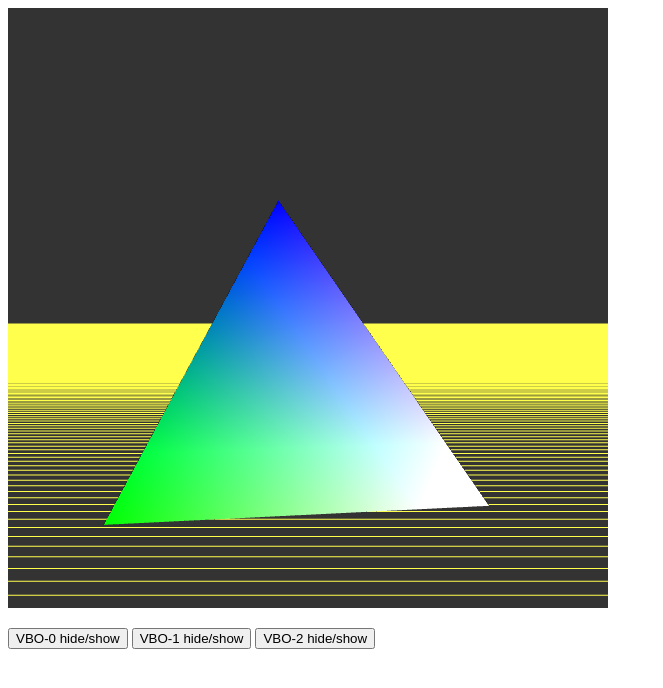
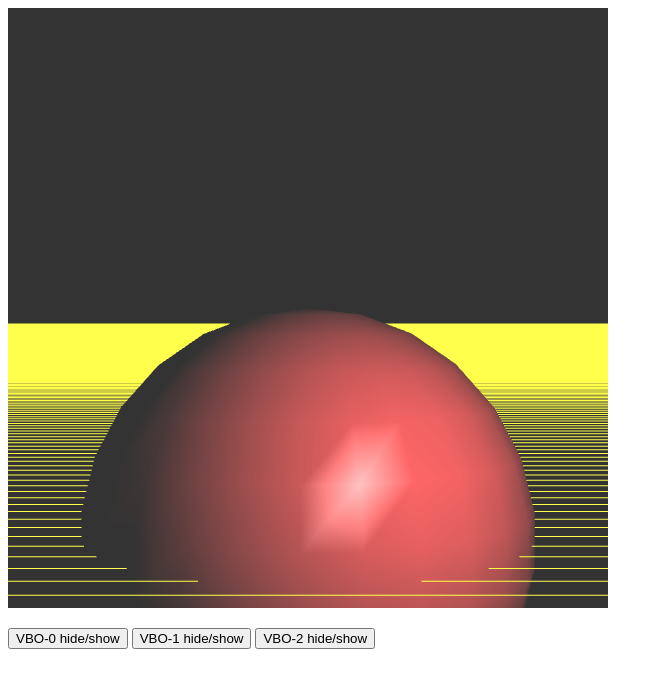
Before and after one commit to boehis/WebGL_ProjectC, a plain HTML site: page MultiShader15/index.html in a window 1280 px wide. Shown: the whole page, without its empty margins (0-663 px from the left). Drawn offline with Linux system fonts and the light colour scheme.

Commit message:
shading gur + phong light

```diff
--- a/MultiShader15/JT_VBObox-Lib.js
+++ b/MultiShader15/JT_VBObox-Lib.js
@@ -237,36 +237,6 @@ WorldBox.prototype.reload = function () {
     this.vboContents);   // the JS source-data array used to fill VBO
 
 }
-/*
-VBObox0.prototype.empty = function() {
-//=============================================================================
-// Remove/release all GPU resources used by this VBObox object, including any
-// shader programs, attributes, uniforms, textures, samplers or other claims on
-// GPU memory.  However, make sure this step is reversible by a call to
-// 'restoreMe()': be sure to retain all our Float32Array data, all values for
-// uniforms, all stride and offset values, etc.
-//
-//
-// 		********   YOU WRITE THIS! ********
-//
-//
-//
-}
-
-VBObox0.prototype.restore = function() {
-//=============================================================================
-// Replace/restore all GPU resources used by this VBObox object, including any
-// shader programs, attributes, uniforms, textures, samplers or other claims on
-// GPU memory.  Use our retained Float32Array data, all values for  uniforms,
-// all stride and offset values, etc.
-//
-//
-// 		********   YOU WRITE THIS! ********
-//
-//
-//
-}
-*/
 
 //=============================================================================
 //=============================================================================
@@ -275,32 +245,66 @@ function VBObox1() {
   this.VERT_SRC =	//--------------------- VERTEX SHADER source code
     'precision highp float;\n' +				// req'd in OpenGL ES if we use 'float'
     //
-    'uniform mat4 u_MvpMatrix;\n' +
-    'uniform mat4 u_ModelMatrix;\n' +
-    'uniform mat4 u_NormalMatrix;\n' +
-    'attribute vec4 a_Pos1;\n' +
-    'attribute vec3 a_Normal;\n' +
-    'uniform vec3 u_LightColor;\n' +     // Light color
-    'uniform vec3 u_LightPosition;\n' +  // Position of the light source
-    'uniform vec3 u_AmbientLight;\n' +   // Ambient light color
+    'attribute vec4 a_position; \n' +
+    'attribute vec4 a_normal; \n' +
+    'uniform mat4 projection, modelview, normalMat; \n' +
+    'varying vec3 normalInterp; \n' +
+    'varying vec3 vertPos; \n' +
+    'uniform int mode;    \n' +
+    'uniform float Ka;    \n' +
+    'uniform float Kd;    \n' +
+    'uniform float Ks;    \n' +
+    'uniform float shininessVal;  \n' +
+    'uniform vec3 ambientColor; \n' +
+    'uniform vec3 diffuseColor; \n' +
+    'uniform vec3 specularColor; \n' +
+    'uniform vec3 lightPos;  \n' +
+    'uniform vec3 u_eyePosWorld; \n' + 	// Camera/eye location in world coords.
+    'varying vec4 color;  \n' +
 
-    'attribute vec3 a_Colr1;\n' +
-    'varying vec4 v_Colr1;\n' +
-    //
-    'void main() {\n' +
-    'vec4 transVec = u_NormalMatrix * vec4(a_Normal, 0.0);\n' +
-    'vec3 normVec = normalize(transVec.xyz);\n' +
-    'vec3 lightVec = vec3(1.0, 0.0, 1.0);\n' +
-    '  gl_Position = u_MvpMatrix * a_Pos1;\n' +
-    '	 v_Colr1 = vec4(a_Colr1*dot(normVec,lightVec), 1.0);\n' +
-    ' }\n';
+    'void main(){ \n' +
+
+    '  vec3 normal2 = normalize(vec3(normalMat * a_normal));\n' +
+     // Calculate world coordinate of vertex
+    '  vec4 vertexPosition = modelview * a_position;\n' +
+      // Calculate the light direction and make it 1.0 in length
+    '  vec3 lightDirection = normalize(lightPos - vec3(vertexPosition));\n' +
+      // The dot product of the light direction and the normal
+    '  float nDotL = max(dot(lightDirection, vec3(normal2)), 0.0);\n' +
+
+    '  vec3 diffuse = diffuseColor * nDotL;\n' +
+    // Calculate the color due to ambient reflection
+
+     '  gl_Position = projection * vertexPosition; \n' +
+     '  vec3 eyeDirection = normalize(u_eyePosWorld - vertexPosition.xyz); \n' +
+
+
+    '  vertPos = vec3(vertexPosition); \n' +
+    '  vec3 N = normal2; \n' +
+    '  vec3 L = lightDirection; \n' +
+    '  float lambertian = nDotL; \n' +
+    '  float specular = 0.0; \n' +
+    '  if(lambertian > 0.0) { \n' +
+    '    vec3 R = reflect(L, N);      // Reflected light vector \n' +
+    '    vec3 V = normalize(-eyeDirection); // Vector to viewer \n' +
+    '    float specAngle = max(dot(R, V), 0.0); \n' +
+    '    specular = pow(specAngle, shininessVal); \n' +
+    '  } \n' +
+    '  color = vec4(Ka * ambientColor + \n' +
+    '               Kd * nDotL * diffuseColor  + \n' +
+'                   Ks * specular * specularColor, 1.0); \n' +
+
+    // '  if(mode == 2) color = vec4(Ka * ambientColor, 1.0); \n' +
+    // '  if(mode == 3) color = vec4(Kd * lambertian * diffuseColor, 1.0); \n' +
+    // '  if(mode == 4) color = vec4(Ks * specular * specularColor, 1.0); \n' +
+    '} \n'
 
   // SHADED, sphere-like dots:
   this.FRAG_SRC = //---------------------- FRAGMENT SHADER source code
     'precision mediump float;\n' +
-    'varying vec4 v_Colr1;\n' +
+    'varying vec4 color;\n' +
     'void main() {\n' +
-    '  gl_FragColor = v_Colr1; \n' +
+    '  gl_FragColor = color; \n' +
     '}\n';
 
   var c30 = Math.sqrt(0.75);					// == cos(30deg) == sqrt(3) / 2
@@ -311,84 +315,9 @@ function VBObox1() {
   var sq89 = Math.sqrt(8.0 / 9.0)
   var thrd = 1.0 / 3.0;
 
-  this.vboContents = new Float32Array([
-    // Vertex coordinates(x,y,z,w) and color (R,G,B) for a new color tetrahedron:
-    // HOW TO BUILD A SYMMETRICAL TETRAHEDRON:
-    //	--define it by 4 'nodes' (locations where we place 1 or more vertices).
-    //	--Each node connects to every other node by an 'edge'.
-    //	--Any 3 nodes chosen will form an equilateral triangle from 3 edges.
-    //	--Every corner of every equilateral triangle forms a 60 degree angle.
-    //	--We can define the 'center' of an equilateral triangle as the point
-    //		location equally distant from each triangle corner.
-    //		Equivalently, the center point is the intersection of the lines that
-    //		bisect the 60-degree angles at each corner of the triangle.
-    //	--Begin by defining an equilateral triangle in xy plane with center point
-    //		at the origin. Create each node by adding a unit vector to the origin;
-    //		node n1 at (0,1,0);
-    //	  node n2 at ( cos30, -0.5, 0)  (30 degrees below x axis)
-    //		node n3 at (-cos30, -0.5, 0)  (Note that cos30 = sqrt(3)/2).
-    //	--Note the triangle's 'height' in y is 1.5 (from y=-0.5 to y= +1.0).
-    //	--Choose node on +z axis at location that will form equilateral triangles
-    //		with the sides of the n1,n2,n3 triangle edges.
-    //	--Look carefully at the n0,n3,n1 triangle; its height (1.5) stretches from
-    //		(0,-0.5,0) to node n0 at (0,0,zheight).  Thus 1.5^2 = 0.5^2 + zheight^2,
-    //		or 2.25 = 0.25 + zHeight^2; thus zHeight==sqrt2.
-    // 		node n0 == Apex on +z axis; equilateral triangle base at z=0.
-    //  -- SURFACE NORMALS?
-    //		See: '2016.02.17.HowToBuildTetrahedron.pdf' on Canvas
-    //
-    /*	Nodes:
-         0.0,	 0.0, sq2, 1.0,			0.0, 	0.0,	1.0,	// Node 0 (apex, +z axis;  blue)
-         c30, -0.5, 0.0, 1.0, 		1.0,  0.0,  0.0, 	// Node 1 (base: lower rt; red)
-         0.0,  1.0, 0.0, 1.0,  		0.0,  1.0,  0.0,	// Node 2 (base: +y axis;  grn)
-        -c30, -0.5, 0.0, 1.0, 		1.0,  1.0,  1.0, 	// Node 3 (base:lower lft; white)
-    */
+  this.vboContents = makeSphere()
 
-    // Face 0: (right side).  Unit Normal Vector: N0 = (sq23, sq29, thrd)
-    // Node 0 (apex, +z axis; 			color--blue, 				surf normal (all verts):
-    0.0, 0.0, sq2, 1.0, 0.0, 0.0, 1.0, sq23, sq29, thrd,
-    // Node 1 (base: lower rt; red)
-    c30, -0.5, 0.0, 1.0, 1.0, 0.0, 0.0, sq23, sq29, thrd,
-    // Node 2 (base: +y axis;  grn)
-    0.0, 1.0, 0.0, 1.0, 0.0, 1.0, 0.0, sq23, sq29, thrd,
-    // Face 1: (left side).		Unit Normal Vector: N1 = (-sq23, sq29, thrd)
-    // Node 0 (apex, +z axis;  blue)
-    0.0, 0.0, sq2, 1.0, 0.0, 0.0, 1.0, -sq23, sq29, thrd,
-    // Node 2 (base: +y axis;  grn)
-    0.0, 1.0, 0.0, 1.0, 0.0, 1.0, 0.0, -sq23, sq29, thrd,
-    // Node 3 (base:lower lft; white)
-    -c30, -0.5, 0.0, 1.0, 1.0, 1.0, 1.0, -sq23, sq29, thrd,
-    // Face 2: (lower side) 	Unit Normal Vector: N2 = (0.0, -sq89, thrd)
-    // Node 0 (apex, +z axis;  blue)
-    0.0, 0.0, sq2, 1.0, 0.0, 0.0, 1.0, 0.0, -sq89, thrd,
-    // Node 3 (base:lower lft; white)
-    -c30, -0.5, 0.0, 1.0, 1.0, 1.0, 1.0, 0.0, -sq89, thrd,          																							//0.0, 0.0, 0.0, // Normals debug
-    // Node 1 (base: lower rt; red)
-    c30, -0.5, 0.0, 1.0, 1.0, 0.0, 0.0, 0.0, -sq89, thrd,
-    // Face 3: (base side)  Unit Normal Vector: N2 = (0.0, 0.0, -1.0)
-    // Node 3 (base:lower lft; white)
-    -c30, -0.5, 0.0, 1.0, 1.0, 1.0, 1.0, 0.0, 0.0, -1.0,
-    // Node 2 (base: +y axis;  grn)
-    0.0, 1.0, 0.0, 1.0, 0.0, 1.0, 0.0, 0.0, 0.0, -1.0,
-    // Node 1 (base: lower rt; red)
-    c30, -0.5, 0.0, 1.0, 1.0, 0.0, 0.0, 0.0, 0.0, -1.0,
-
-    // Drawing Axes: Draw them using gl.LINES drawing primitive;
-    //--------------------------------------------------------------
-    // +x axis RED; +y axis GREEN; +z axis BLUE; origin: GRAY
-    // (I added 'normal vectors' to stay compatible with tetrahedron verts)
-    // X axis line 	(origin: gray -- endpoint: red. 			Normal Vector: +y
-    0.0, 0.0, 0.0, 1.0, 0.3, 0.3, 0.3, 0.0, 1.0, 0.0,
-    1.3, 0.0, 0.0, 1.0, 1.0, 0.3, 0.3, 0.0, 1.0, 0.0,
-    // Y axis line:	(origin: gray -- endpoint: green			Normal Vector: +z)
-    0.0, 0.0, 0.0, 1.0, 0.3, 0.3, 0.3, 0.0, 0.0, 1.0,
-    0.0, 1.3, 0.0, 1.0, 0.3, 1.0, 0.3, 0.0, 0.0, 1.0,
-    // Z axis line: (origin: gray -- endpoint: blue				Normal Vector: +x)
-    0.0, 0.0, 0.0, 1.0, 0.3, 0.3, 0.3, 1.0, 0.0, 0.0,
-    0.0, 0.0, 1.3, 1.0, 0.3, 0.3, 1.0, 1.0, 0.0, 0.0,
-  ]);
-
-  this.vboVerts = this.vboContents.length / 10;							// # of vertices held in 'vboContents' array;
+  this.vboVerts = this.vboContents.length / 7;							// # of vertices held in 'vboContents' array;
   this.FSIZE = this.vboContents.BYTES_PER_ELEMENT;
   // bytes req'd by 1 vboContents array element;
   // (why? used to compute stride and offset
@@ -406,7 +335,7 @@ function VBObox1() {
   this.vboFcount_a_Pos1 = 4;    // # of floats in the VBO needed to store the
   // attribute named a_Pos1. (4: x,y,z,w values)
   this.vboFcount_a_Colr1 = 3;   // # of floats for this attrib (r,g,b values)
-  this.vboFcount_a_Normal = 3;  // # of floats for this attrib (just one!)
+  this.vboFcount_a_Normal = 0;  // # of floats for this attrib (just one!)
   console.assert((this.vboFcount_a_Pos1 +     // check the size of each and
     this.vboFcount_a_Colr1 +
     this.vboFcount_a_Normal) *   // every attribute in our VBO
@@ -432,21 +361,27 @@ function VBObox1() {
   this.shaderLoc;								// GPU Location for compiled Shader-program
   // set by compile/link of VERT_SRC and FRAG_SRC.
   //------Attribute locations in our shaders:
-  this.a_Pos1Loc;							  // GPU location: shader 'a_Pos1' attribute
-  this.a_Colr1Loc;							// GPU location: shader 'a_Colr1' attribute
-  this.a_NormalLoc;							// GPU location: shader 'a_PtSiz1' attribute
 
-  //---------------------- Uniform locations &values in our shaders
-  this.ModelMatrix = new Matrix4();	// Transforms CVV axes to model axes.
-  this.u_ModelMatrixLoc;
-  this.MvpMatrix = new Matrix4()
-  this.u_MvpMatrixLoc;						// GPU location for u_ModelMat uniform
-  this.NormalMatrix = new Matrix4();						// GPU location for u_ModelMat uniform
-  this.u_NormalMatrixLoc;						// GPU location for u_ModelMat uniform
+  this.positionLoc;
+  this.normalLoc;
+  this.projectionLoc
+  this.modelviewLoc
+  this.normalMatLoc;
+  this.modeLoc;
+  this.KaLoc;
+  this.KdLoc;
+  this.KsLoc;
+  this.shininessValLoc;
+  this.ambientColorLoc;
+  this.diffuseColorLoc;
+  this.specularColorLoc;
+  this.lightPosLoc;
+  this.u_eyePosWorldLoc;
 
-  this.u_LightColorLoc;
-  this.u_LightPositionLoc;
-  this.u_AmbientLightLoc;
+  this.ModelMatrix = new Matrix4()
+  this.projection = new Matrix4()
+  this.modelview = new Matrix4()
+  this.normalMat = new Matrix4()
 
 };
 
@@ -480,20 +415,56 @@ VBObox1.prototype.init = function () {
     gl.STATIC_DRAW);			// Usage hint.
 
 
-  this.a_Pos1Loc = gl.getAttribLocation(this.shaderLoc, 'a_Pos1');
-  this.a_Colr1Loc = gl.getAttribLocation(this.shaderLoc, 'a_Colr1');
-  this.a_NormalLoc = gl.getAttribLocation(this.shaderLoc, 'a_Normal');
 
-  // c2) Find All Uniforms:-----------------------------------------------------
-  //Get GPU storage location for each uniform var used in our shader programs:
-  this.u_MvpMatrixLoc = gl.getUniformLocation(this.shaderLoc, 'u_MvpMatrix');
-  this.u_NormalMatrixLoc = gl.getUniformLocation(this.shaderLoc, 'u_NormalMatrix');
-  this.u_ModelMatrixLoc = gl.getUniformLocation(gl.program, 'u_ModelMatrix');
-  this.u_LightColorLoc = gl.getUniformLocation(gl.program, 'u_LightColor');
-  this.u_LightPositionLoc = gl.getUniformLocation(gl.program, 'u_LightPosition');
-  this.u_AmbientLightLoc = gl.getUniformLocation(gl.program, 'u_AmbientLight');
+  this.positionLoc = gl.getAttribLocation(this.shaderLoc, 'a_position');
+  this.normalLoc = gl.getAttribLocation(this.shaderLoc, 'a_normal');
+  this.projectionLoc = gl.getUniformLocation(this.shaderLoc, 'projection');
+  this.modelviewLoc = gl.getUniformLocation(this.shaderLoc, 'modelview');
+  this.normalMatLoc = gl.getUniformLocation(this.shaderLoc, 'normalMat');
+  this.modeLoc = gl.getUniformLocation(this.shaderLoc, 'mode');
+  this.KaLoc = gl.getUniformLocation(this.shaderLoc, 'Ka');
+  this.KdLoc = gl.getUniformLocation(this.shaderLoc, 'Kd');
+  this.KsLoc = gl.getUniformLocation(this.shaderLoc, 'Ks');
+  this.shininessValLoc = gl.getUniformLocation(this.shaderLoc, 'shininessVal');
+  this.ambientColorLoc = gl.getUniformLocation(this.shaderLoc, 'ambientColor');
+  this.diffuseColorLoc = gl.getUniformLocation(this.shaderLoc, 'diffuseColor');
+  this.specularColorLoc = gl.getUniformLocation(this.shaderLoc, 'specularColor');
+  this.lightPosLoc = gl.getUniformLocation(this.shaderLoc, 'lightPos');
+  this.u_eyePosWorldLoc = gl.getUniformLocation(this.shaderLoc, 'u_eyePosWorld');
 
-  if (!this.a_Pos1Loc || !this.a_Colr1Loc || !this.a_NormalLoc || !this.u_MvpMatrixLoc || !this.u_NormalMatrixLoc || !this.u_ModelMatrixLoc || !this.u_LightColorLoc || !this.u_LightPositionLoc || !this.u_AmbientLightLoc) {
+  if (
+    this.positionLoc < 0 ||
+    this.normalLoc < 0 ||
+    !this.projectionLoc ||
+    !this.modelviewLoc ||
+    !this.normalMatLoc ||
+    !this.modeLoc ||
+    !this.KaLoc ||
+    !this.KdLoc ||
+    !this.KsLoc ||
+    !this.shininessValLoc ||
+    !this.ambientColorLoc ||
+    !this.diffuseColorLoc ||
+    !this.specularColorLoc ||
+    !this.lightPosLoc ||
+    !this.u_eyePosWorldLoc
+  ) {
+    console.log(
+      this.positionLoc + ' ' +
+      this.normalLoc + ' ' +
+      !this.projectionLoc + ' ' +
+      !this.modelviewLoc + ' ' +
+      !this.normalMatLoc + ' ' +
+      !this.modeLoc + ' ' +
+      !this.KaLoc + ' ' +
+      !this.KdLoc + ' ' +
+      !this.KsLoc + ' ' +
+      !this.shininessValLoc + ' ' +
+      !this.ambientColorLoc + ' ' +
+      !this.diffuseColorLoc + ' ' +
+      !this.specularColorLoc + ' ' +
+      !this.lightPosLoc
+    );
     console.log('Failed to get the storage location');
     return;
   }
@@ -505,32 +476,15 @@ VBObox1.prototype.switchToMe = function () {
   gl.bindBuffer(gl.ARRAY_BUFFER,	    // GLenum 'target' for this GPU buffer
     this.vboLoc);			// the ID# the GPU uses for our VBO.
 
-  gl.vertexAttribPointer(
-    this.a_Pos1Loc,//index == ID# for the attribute var in GLSL shader pgm;
-    this.vboFcount_a_Pos1, // # of floats used by this attribute: 1,2,3 or 4?
-    gl.FLOAT,		  // type == what data type did we use for those numbers?
-    false,				// isNormalized == are these fixed-point values that we need
-    //									normalize before use? true or false
-    this.vboStride,// Stride == #bytes we must skip in the VBO to move from the
-    // stored attrib for this vertex to the same stored attrib
-    //  for the next vertex in our VBO.  This is usually the
-    // number of bytes used to store one complete vertex.  If set
-    // to zero, the GPU gets attribute values sequentially from
-    // VBO, starting at 'Offset'.
-    // (Our vertex size in bytes: 4 floats for pos + 3 for color)
-    this.vboOffset_a_Pos1);
-  // Offset == how many bytes from START of buffer to the first
-  // value we will actually use?  (we start with position).
-  gl.vertexAttribPointer(this.a_Colr1Loc, this.vboFcount_a_Colr1,
+  gl.vertexAttribPointer(this.positionLoc, this.vboFcount_a_Pos1,
     gl.FLOAT, false,
-    this.vboStride, this.vboOffset_a_Colr1);
-  gl.vertexAttribPointer(this.a_NormalLoc, this.vboFcount_a_Normal,
+    this.vboStride, this.vboOffset_a_Pos1);
+  gl.vertexAttribPointer(this.normalLoc, this.vboFcount_a_Pos1,
     gl.FLOAT, false,
-    this.vboStride, this.vboOffset_a_Normal);
-  //-- Enable this assignment of the attribute to its' VBO source:
-  gl.enableVertexAttribArray(this.a_Pos1Loc);
-  gl.enableVertexAttribArray(this.a_Colr1Loc);
-  gl.enableVertexAttribArray(this.a_NormalLoc);
+    this.vboStride, this.vboOffset_a_Pos1);
+
+  gl.enableVertexAttribArray(this.positionLoc);
+  gl.enableVertexAttribArray(this.normalLoc);
 }
 
 VBObox1.prototype.isReady = function () {
@@ -561,23 +515,32 @@ VBObox1.prototype.adjust = function () {
       '.adjust() call you needed to call this.switchToMe()!!');
   }
 
-  gl.uniform3f(this.u_LightColorLoc, 0.8, 0.8, 0.8);
+  //  gl.uniform3f(this.u_LightColorLoc, 0.8, 0.8, 0.8);
   // Set the light direction (in the world coordinate)
-  gl.uniform3f(this.u_LightPositionLoc, 5.0, 8.0, 7.0);
-  // Set the ambient light
-  gl.uniform3f(this.u_AmbientLightLoc, 0.2, 0.2, 0.2);
+  gl.uniform1i(this.modeLoc, 1)
+  gl.uniform1f(this.KaLoc, 1.0)
+  gl.uniform1f(this.KdLoc, 1.0)
+  gl.uniform1f(this.KsLoc, 1.0)
+  gl.uniform1f(this.shininessValLoc, 55.0)
+  gl.uniform3f(this.ambientColorLoc, 0.2, 0.2, 0.2);
+  gl.uniform3f(this.diffuseColorLoc, 0.8, 0.2, 0.2);
+  gl.uniform3f(this.specularColorLoc, 0.8, 0.8, 0.8);
+  gl.uniform3f(this.lightPosLoc, 2.0, 1.0, 1.0);
+  gl.uniform3f(this.u_eyePosWorldLoc, g_eye_point_v[0], g_eye_point_v[1], g_eye_point_v[2]);
 
 
-  this.ModelMatrix.setRotate(g_angleNow0, 0, 0, 1);	// -spin drawing axes,
-  this.ModelMatrix.translate(0.35, -0.15, 0.1);
-  gl.uniformMatrix4fv(this.u_ModelMatrixLoc, false, this.ModelMatrix.elements)
+  this.ModelMatrix.setRotate(g_angleNow0, 0, 0, 1);
+  //this.ModelMatrix.translate(0.35, -0.15, 0.1);
+  gl.uniformMatrix4fv(this.modelviewLoc, false, this.ModelMatrix.elements)
 
-  this.MvpMatrix = getMVPMatrix(this.ModelMatrix)
-  gl.uniformMatrix4fv(this.u_MvpMatrixLoc, false, this.MvpMatrix.elements);
 
-  this.NormalMatrix.setInverseOf(this.ModelMatrix)
-  this.NormalMatrix.transpose()
-  gl.uniformMatrix4fv(this.u_NormalMatrixLoc, false, this.NormalMatrix.elements);
+  var mvpMat = new Matrix4()
+  mvpMat.set(g_projMatrix).multiply(g_viewMatrix)
+  gl.uniformMatrix4fv(this.projectionLoc, false, mvpMat.elements);
+
+  this.normalMat.setInverseOf(this.ModelMatrix)
+  this.normalMat.transpose()
+  gl.uniformMatrix4fv(this.normalMatLoc, false, this.normalMat.elements);
 
 }
 
@@ -592,11 +555,7 @@ VBObox1.prototype.draw = function () {
   }
 
   // ----------------------------Draw the contents of the currently-bound VBO:
-  gl.drawArrays(gl.TRIANGLES,		    // select the drawing primitive to draw:
-    // choices: gl.POINTS, gl.LINES, gl.LINE_STRIP, gl.LINE_LOOP,
-    //          gl.TRIANGLES, gl.TRIANGLE_STRIP,
-    0, 								// location of 1st vertex to draw;
-    12);		// number of vertices to draw on-screen.
+  gl.drawArrays(gl.TRIANGLE_STRIP, 0, this.vboVerts)
 }
 
 
--- /dev/null
+++ b/MultiShader15/sphere_vertecies.js
@@ -0,0 +1,87 @@
+var floatsPerVertex = 7
+function makeSphere() {
+  //==============================================================================
+  // Make a sphere from one OpenGL TRIANGLE_STRIP primitive.   Make ring-like
+  // equal-lattitude 'slices' of the sphere (bounded by planes of constant z),
+  // and connect them as a 'stepped spiral' design (see makeCylinder) to build the
+  // sphere from one triangle strip.
+    var slices = 13;		// # of slices of the sphere along the z axis. >=3 req'd
+                        // (choose odd # or prime# to avoid accidental symmetry)
+    var sliceVerts	= 27;	// # of vertices around the top edge of the slice
+                        // (same number of vertices on bottom of slice, too)
+    var topColr = new Float32Array([0,0,0]);	// North Pole: light gray
+    var equColr = new Float32Array([0,0,0]);	// Equator:    bright green
+    var botColr = new Float32Array([1,1,1]);	// South Pole: brightest gray.
+    var sliceAngle = Math.PI/slices;	// lattitude angle spanned by one slice.
+
+    // Create a (global) array to hold this sphere's vertices:
+    var elementCount = ((slices * 2* sliceVerts) -2) * floatsPerVertex
+    var sphVerts = new Float32Array(elementCount);
+                      // # of vertices * # of elements needed to store them.
+                      // each slice requires 2*sliceVerts vertices except 1st and
+                      // last ones, which require only 2*sliceVerts-1.
+
+    // Create dome-shaped top slice of sphere at z=+1
+    // s counts slices; v counts vertices;
+    // j counts array elements (vertices * elements per vertex)
+    var cos0 = 0.0;					// sines,cosines of slice's top, bottom edge.
+    var sin0 = 0.0;
+    var cos1 = 0.0;
+    var sin1 = 0.0;
+    var j = 0;							// initialize our array index
+    var isLast = 0;
+    var isFirst = 1;
+    for(s=0; s<slices; s++) {	// for each slice of the sphere,
+      // find sines & cosines for top and bottom of this slice
+      if(s==0) {
+        isFirst = 1;	// skip 1st vertex of 1st slice.
+        cos0 = 1.0; 	// initialize: start at north pole.
+        sin0 = 0.0;
+      }
+      else {					// otherwise, new top edge == old bottom edge
+        isFirst = 0;
+        cos0 = cos1;
+        sin0 = sin1;
+      }								// & compute sine,cosine for new bottom edge.
+      cos1 = Math.cos((s+1)*sliceAngle);
+      sin1 = Math.sin((s+1)*sliceAngle);
+      // go around the entire slice, generating TRIANGLE_STRIP verts
+      // (Note we don't initialize j; grows with each new attrib,vertex, and slice)
+      if(s==slices-1) isLast=1;	// skip last vertex of last slice.
+      for(v=isFirst; v< 2*sliceVerts-isLast; v++, j+=floatsPerVertex) {
+        if(v%2==0)
+        {				// put even# vertices at the the slice's top edge
+                // (why PI and not 2*PI? because 0 <= v < 2*sliceVerts
+                // and thus we can simplify cos(2*PI(v/2*sliceVerts))
+          sphVerts[j  ] = sin0 * Math.cos(Math.PI*(v)/sliceVerts);
+          sphVerts[j+1] = sin0 * Math.sin(Math.PI*(v)/sliceVerts);
+          sphVerts[j+2] = cos0;
+          sphVerts[j+3] = 1.0;
+        }
+        else { 	// put odd# vertices around the slice's lower edge;
+                // x,y,z,w == cos(theta),sin(theta), 1.0, 1.0
+                // 					theta = 2*PI*((v-1)/2)/capVerts = PI*(v-1)/capVerts
+          sphVerts[j  ] = sin1 * Math.cos(Math.PI*(v-1)/sliceVerts);		// x
+          sphVerts[j+1] = sin1 * Math.sin(Math.PI*(v-1)/sliceVerts);		// y
+          sphVerts[j+2] = cos1;																				// z
+          sphVerts[j+3] = 1.0;																				// w.
+        }
+        if(s==0) {	// finally, set some interesting colors for vertices:
+          sphVerts[j+4]=topColr[0];
+          sphVerts[j+5]=topColr[1];
+          sphVerts[j+6]=topColr[2];
+          }
+        else if(s==slices-1) {
+          sphVerts[j+4]=botColr[0];
+          sphVerts[j+5]=botColr[1];
+          sphVerts[j+6]=botColr[2];
+        }
+        else {
+            sphVerts[j+4]= equColr[0]+j/elementCount;
+            sphVerts[j+5]= equColr[1]+j/elementCount;
+            sphVerts[j+6]= equColr[2]+j/elementCount;
+        }
+      }
+    }
+    return sphVerts
+  }
```
Also changed, not shown: MultiShader15/index.html (+1 -0 lines).
